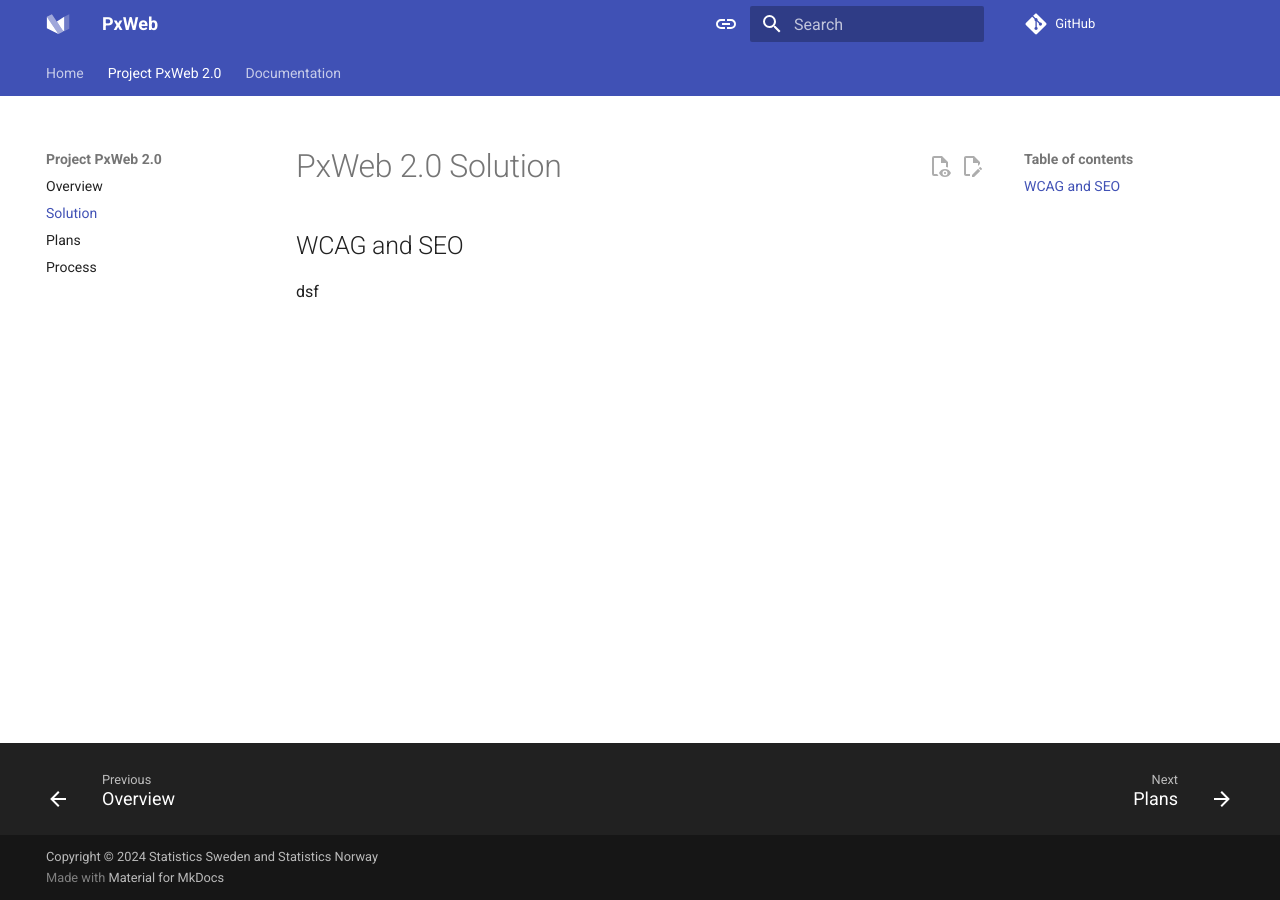
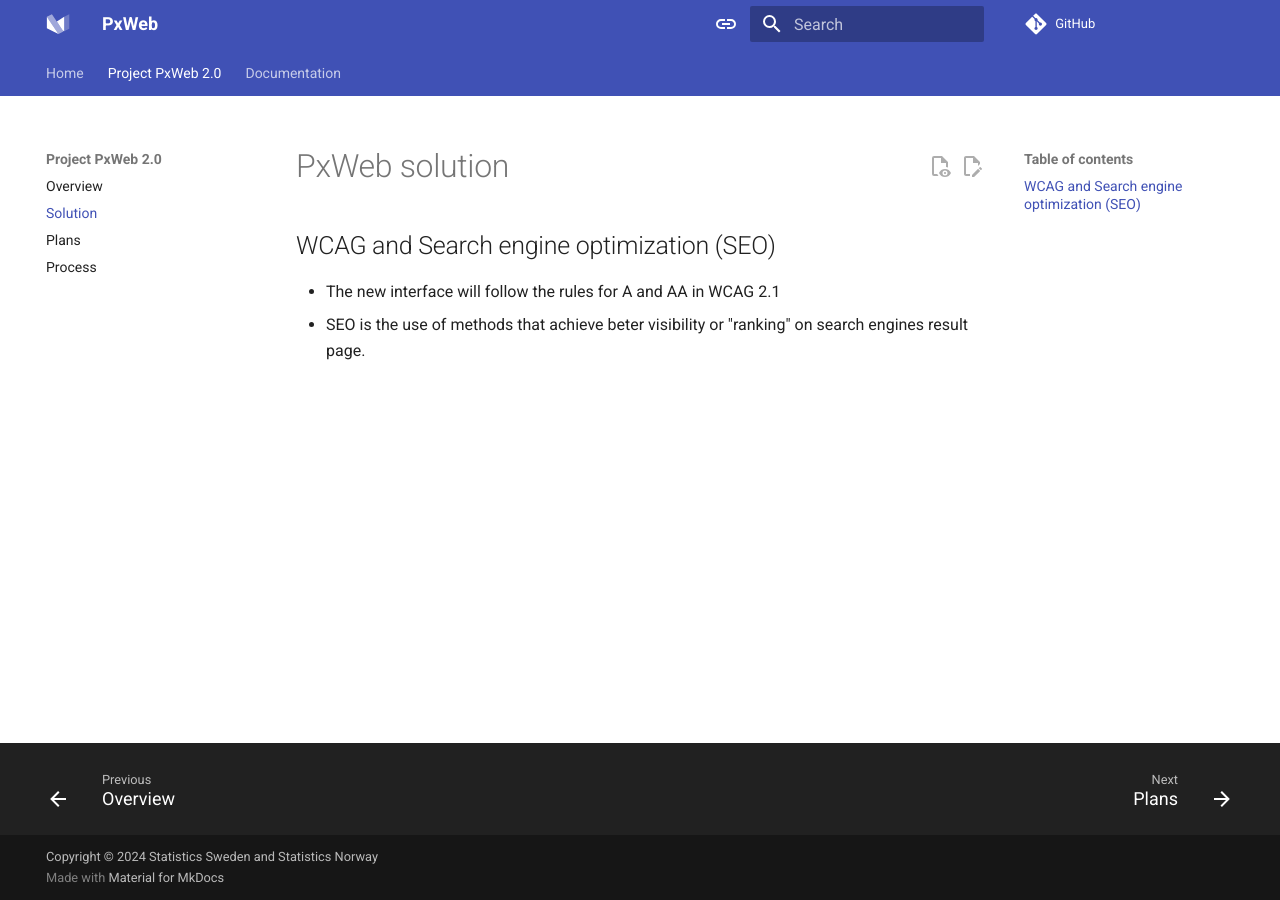
Before and after one commit to PxTools/PxWeb2, an MkDocs documentation site: the page built from docs/project/Solution.md, in a window 1280 px wide. Built offline with MkDocs 1.6.1 and Material for MkDocs 9.7.7, drawn with Linux system fonts in a browser that asks for light colours; comment, search, counter and statistics services are not loaded.

Commit message:
Update Solution.md

```diff
--- a/docs/project/Solution.md
+++ b/docs/project/Solution.md
@@ -1,3 +1,4 @@
-# PxWeb 2.0 Solution
-## WCAG and SEO
-dsf
+# PxWeb solution
+## WCAG and Search engine optimization (SEO)
+- The new interface will follow the rules for A and AA in WCAG 2.1
+- SEO is the use of methods that achieve beter visibility or "ranking" on search engines result page.
```
